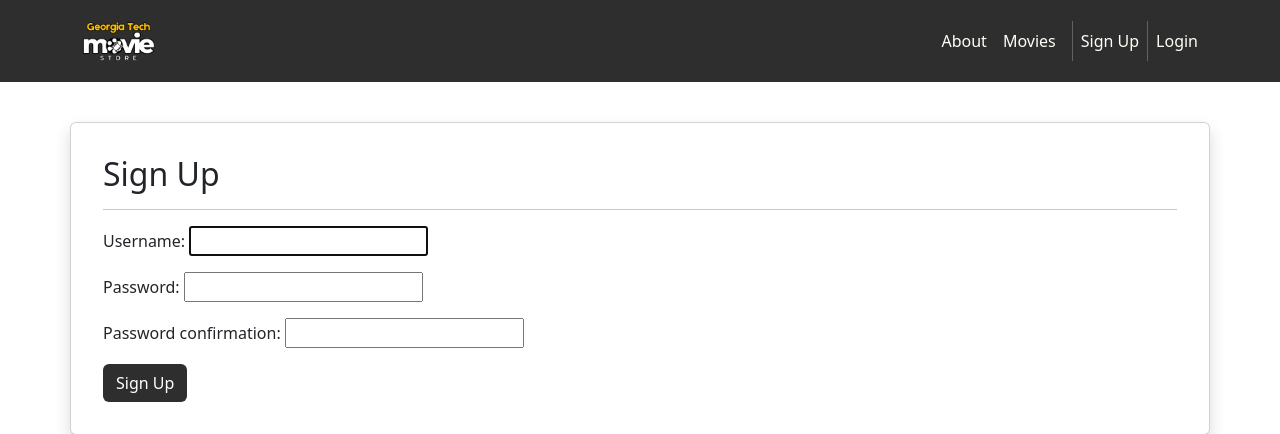
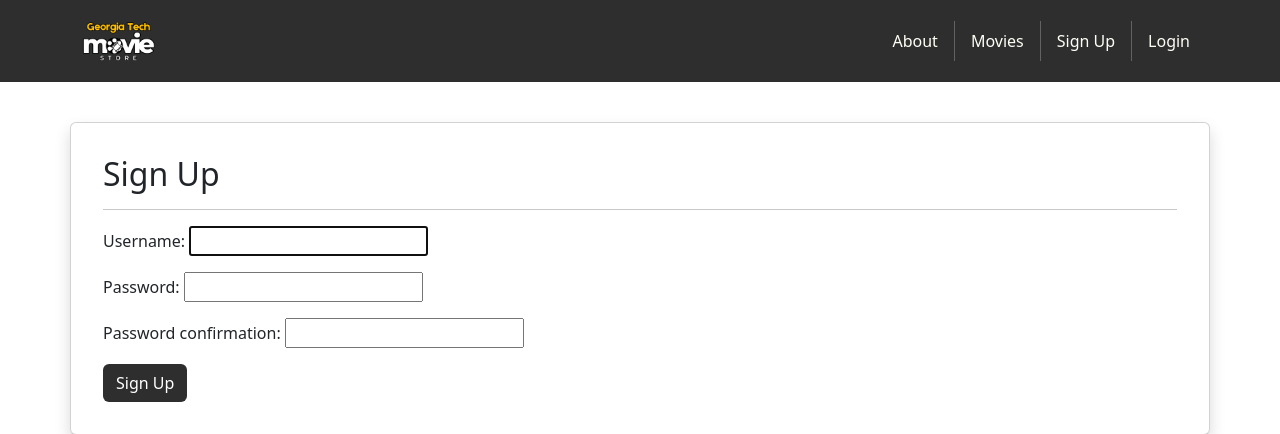
Before and after one commit to lukesj07/GT-Movie-Store, a Django app: page /accounts/signup in a window 1280 px wide. Shown: the top 434 px of the page. Run offline with Django 5.2, Linux system fonts and the light colour scheme; some libraries are stand-ins or nearby versions.

Commit message:
cleanup html?

```diff
--- a/gtmoviestore/templates/base.html
+++ b/gtmoviestore/templates/base.html
@@ -50,8 +50,8 @@
         <div class="collapse navbar-collapse" id="navbarNavAltMarkup">
           <div class="navbar-nav ms-auto navbar-ml">
             <a class="nav-link" href="{% url 'home.about' %}">About</a>
+            <div class="vr bg-white mx-2 d-none d-lg-block"></div>
             <a class="nav-link" href="{% url 'movies.index' %}">Movies</a>
-          </div>
             <div class="vr bg-white mx-2 d-none d-lg-block"></div>
             {% if user.is_authenticated %}
               <a class="nav-link" href="{% url 'accounts.logout' %}"
@@ -62,6 +62,7 @@
               <div class="vr bg-white mx-2 d-none d-lg-block"></div>
               <a class="nav-link" href="{% url 'accounts.login' %}">Login</a>
             {% endif %}
+          </div>
         </div>
       </div>
     </nav>
```
Lines whose indentation alone changed are shown as unchanged.
